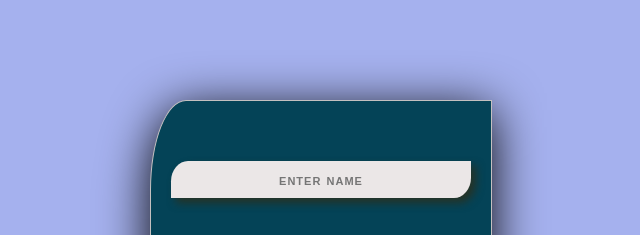
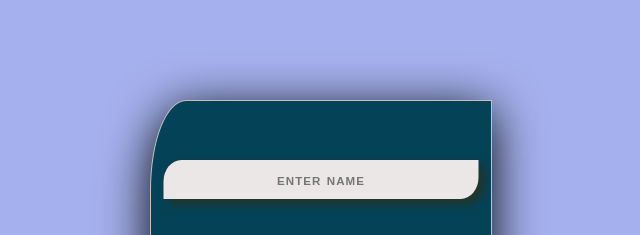
Before and after one commit to S-A-T-Y-A/webdev-projects, a plain HTML site: page respn from page.html in a window 1280 px wide. In both pictures the pointer is over the input "enter name". Shown: the top 235 px of the page, 319-959 px from the left. Drawn offline with Linux system fonts and the light colour scheme.

Commit message:
respn form page modified

```diff
--- a/respn from page.html
+++ b/respn from page.html
@@ -108,6 +108,9 @@
       #google:hover #google1 {
         display: block;
       }
+      input:hover ,i:hover{
+          transform:scale(105%);
+      }
     </style>
   </head>
 
```
